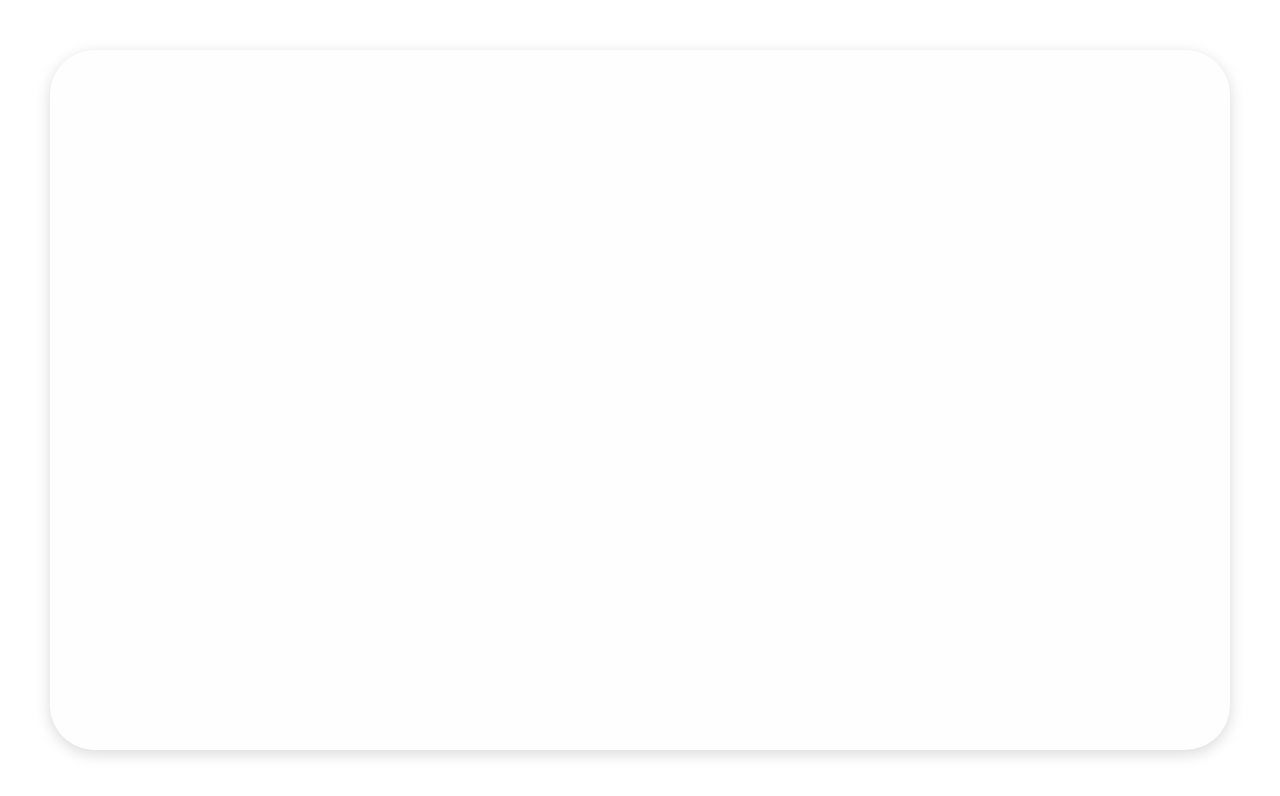
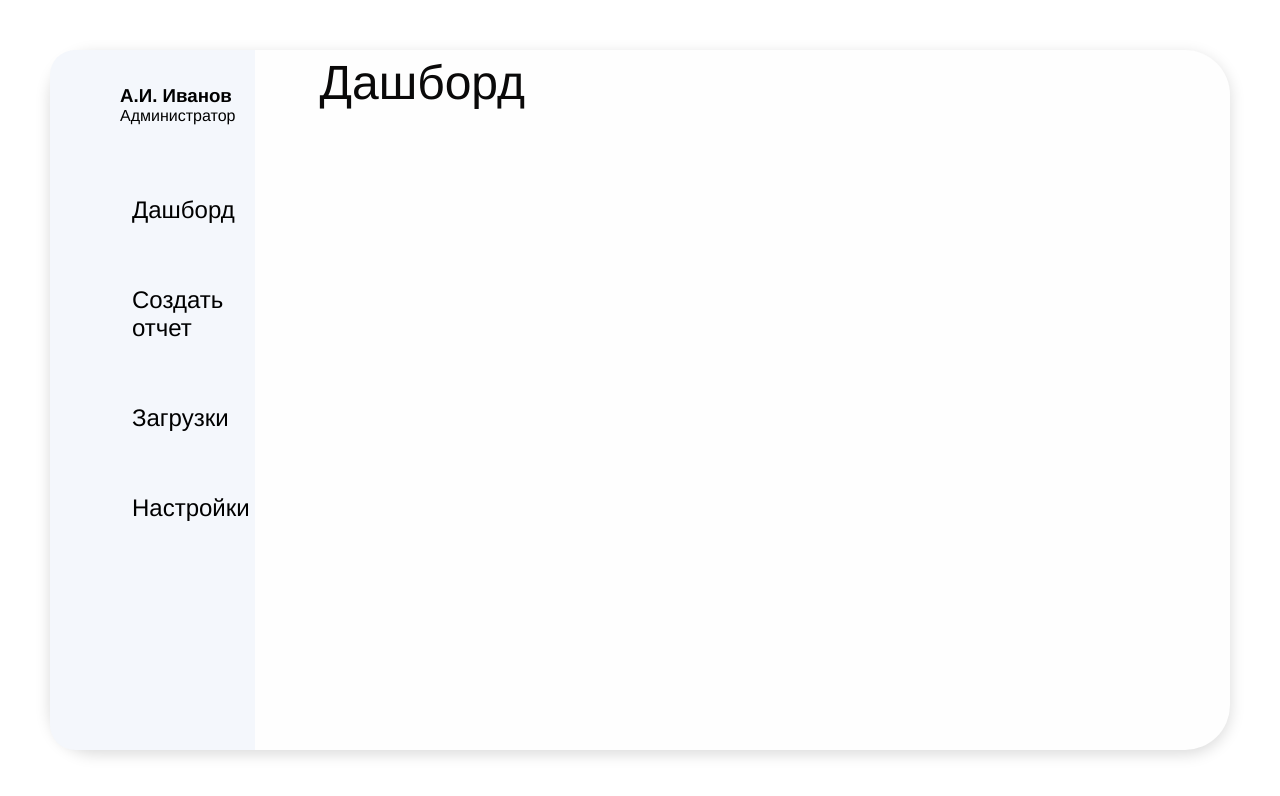
Before and after one commit to GL1T4-team/client, a React (Vite) app: page / in a window 1280 px wide. Shown: the top 796 px of the page. Built offline with nearby package versions, Linux system fonts and the light colour scheme.

Commit message:
add nav links and outlet

```diff
--- a/src/shared/components/content-area/content-area.tsx
+++ b/src/shared/components/content-area/content-area.tsx
@@ -1,10 +1,11 @@
+import { Outlet } from "react-router";
 import { Container, Title } from "./styles";
 
 const ContentArea = () => {
     return (
         <Container>
             <Title>Дашборд</Title>
-            <div>Контент</div>
+            <Outlet />
         </Container>
     );
 };
--- a/src/shared/components/main-container/main-container.tsx
+++ b/src/shared/components/main-container/main-container.tsx
@@ -1,7 +1,14 @@
+import ContentArea from "../content-area/content-area";
+import Sidebar from "../sidebar/sidebar";
 import { Container } from "./styles";
 
 const MainContainer = () => {
-    return <Container></Container>;
+    return (
+        <Container>
+            <Sidebar />
+            <ContentArea />
+        </Container>
+    );
 };
 
 export default MainContainer;
--- a/src/shared/components/sidebar/sidebar.tsx
+++ b/src/shared/components/sidebar/sidebar.tsx
@@ -1,3 +1,4 @@
+import { ROUTES } from "@/shared/constants";
 import {
     Container,
     User,
@@ -15,16 +16,24 @@ const Sidebar = () => {
             </User>
             <NavList>
                 <NavListItem>
-                    <NavListItemLink>Дашборд</NavListItemLink>
+                    <NavListItemLink to={ROUTES.DASHBOARD}>
+                        Дашборд
+                    </NavListItemLink>
                 </NavListItem>
                 <NavListItem>
-                    <NavListItemLink>Создать отчет</NavListItemLink>
+                    <NavListItemLink to={ROUTES.CREATE_REPORT}>
+                        Создать отчет
+                    </NavListItemLink>
                 </NavListItem>
                 <NavListItem>
-                    <NavListItemLink>Загрузки</NavListItemLink>
+                    <NavListItemLink to={ROUTES.UPLOADS}>
+                        Загрузки
+                    </NavListItemLink>
                 </NavListItem>
                 <NavListItem>
-                    <NavListItemLink>Настройки</NavListItemLink>
+                    <NavListItemLink to={ROUTES.SETTINGS}>
+                        Настройки
+                    </NavListItemLink>
                 </NavListItem>
             </NavList>
         </Container>
--- a/src/shared/components/sidebar/styles.ts
+++ b/src/shared/components/sidebar/styles.ts
@@ -1,3 +1,4 @@
+import { NavLink } from "react-router";
 import styled from "styled-components";
 
 export const Container = styled.div`
@@ -27,7 +28,7 @@ export const NavListItem = styled.li`
     text-decoration: none;
 `;
 
-export const NavListItemLink = styled.div`
+export const NavListItemLink = styled(NavLink)`
     display: block;
     width: 100%;
     text-decoration: none;
```
